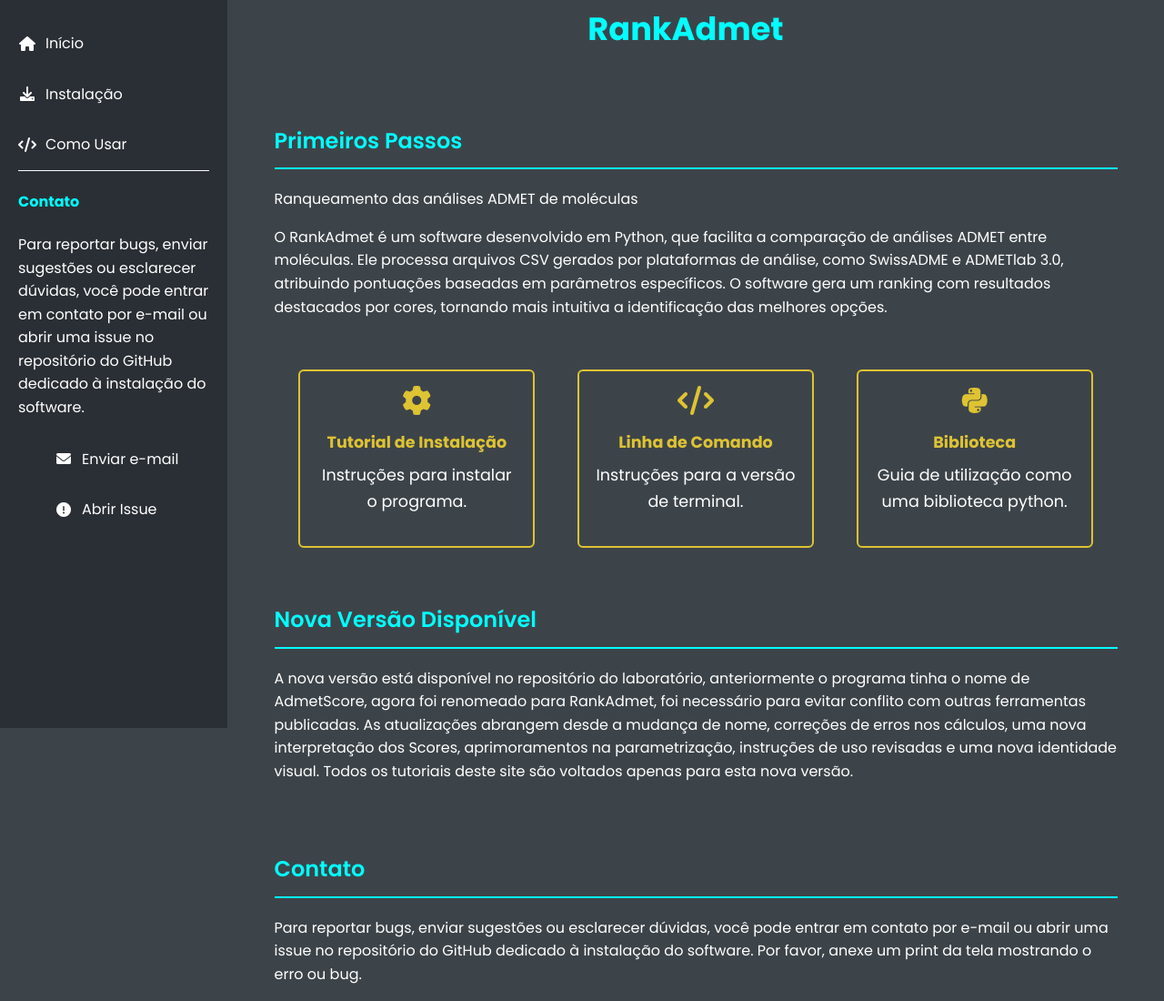
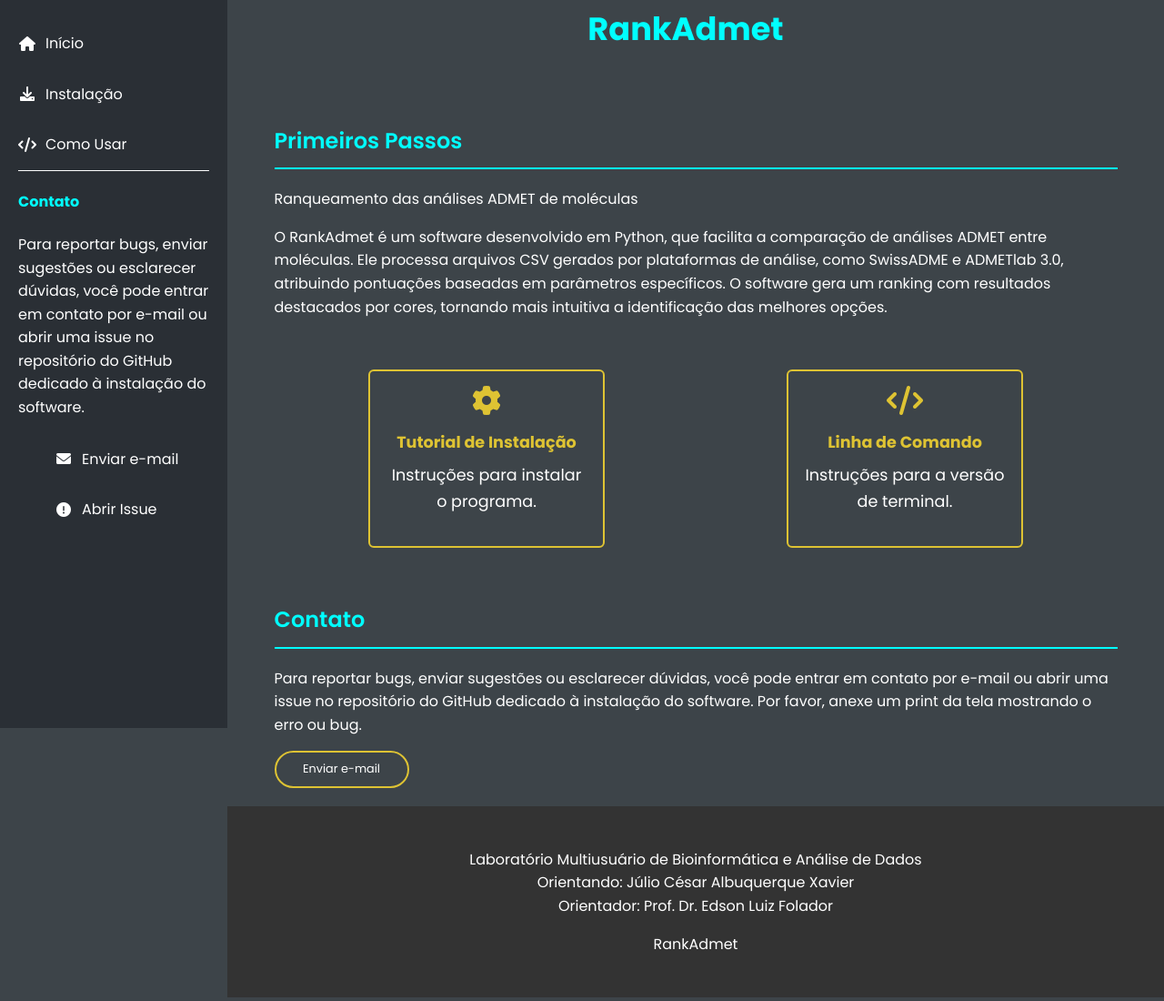
Before and after one commit to Lambda-UFPB/RankAdmet-Public, a plain HTML site: page docs/index.html in a window 1280 px wide. Shown: the top 1100 px of the page at 91% size. Drawn offline with Linux system fonts and the light colour scheme.

Commit message:
Update index.html

```diff
--- a/docs/index.html
+++ b/docs/index.html
@@ -56,16 +56,16 @@
                     <h3>Linha de Comando</h3>
                     <p>Instruções para a versão de terminal.</p>
                 </a>
-                <a class="card" href="comoUsar.html?section=lib">
+<!--                 <a class="card" href="comoUsar.html?section=lib">
                     <i class="fa-brands fa-python"></i>
                     <h3>Biblioteca</h3>
                     <p>Guia de utilização como uma biblioteca python.</p>
-                </a>
+                </a> -->
             </section>
-            <section id="novidades" class="container">
+<!--             <section id="novidades" class="container">
                 <h2>Nova Versão Disponível</h2>
                 <p>A nova versão está disponível no repositório do laboratório, anteriormente o programa tinha o nome de AdmetScore, agora foi renomeado para RankAdmet, foi necessário para evitar conflito com outras ferramentas publicadas. As atualizações abrangem desde a mudança de nome, correções de erros nos cálculos, uma nova interpretação dos Scores, aprimoramentos na parametrização, instruções de uso revisadas e uma nova identidade visual. Todos os tutoriais deste site são voltados apenas para esta nova versão.</p>
-                </section>
+                </section> -->
                 <section id="novidades" class="container">
                 <h2>Contato</h2>
                 <p>Para reportar bugs, enviar sugestões ou esclarecer dúvidas, você pode entrar em contato por e-mail ou abrir uma issue no repositório do GitHub dedicado à instalação do software. Por favor, anexe um print da tela mostrando o erro ou bug.</p>
```
